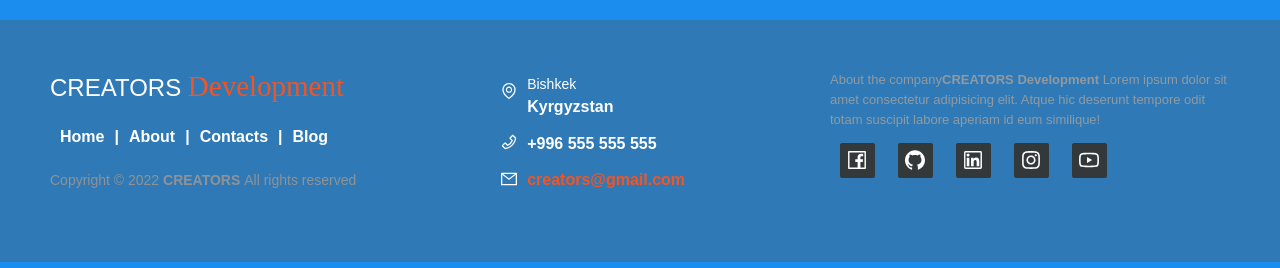
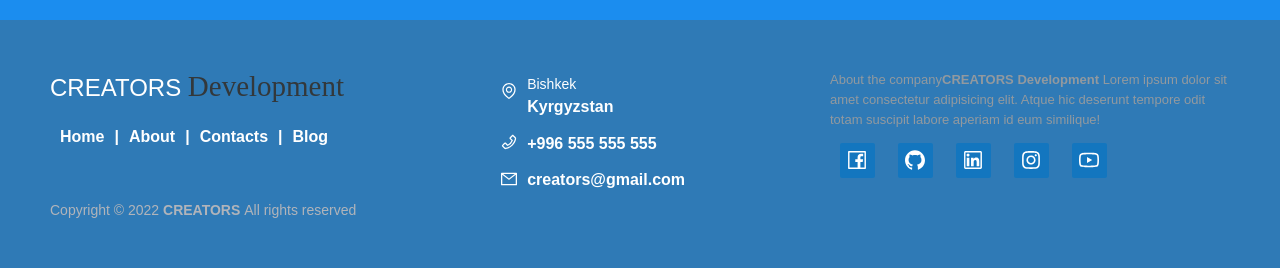
Before and after one commit to azimkg/CREATORS, a React (Create React App) app: page / in a window 1280 px wide. Shown: the part 2332-2600 px from the top of the page. Built offline with nearby package versions, Linux system fonts and the light colour scheme; a web font is replaced by a local one.

Commit message:
new footer v2

```diff
--- a/src/components/Footer/Footer.css
+++ b/src/components/Footer/Footer.css
@@ -1,5 +1,6 @@
 footer {
   background-color: rgb(47, 122, 182);
+  margin-bottom: 0;
 }
 
 .footer-main {
@@ -42,21 +43,26 @@ li {
 }
 
 .footer-left a:hover {
-  color: rgb(243, 84, 35);
+  color: #33383b;;
 }
 .footer-left p {
   margin-top: 20px;
 }
-.footer-left h3 span {
-  color: rgb(243, 84, 35);
-  font: normal 29px "cookie", cursive;
+.footer-left h3 {
+  color: #ffff;
+  font: normal 29px;
+}
+
+.footer-left span{
+    color: #33383b;
+    font: normal 29px cursive;
 }
 
 .footer-left-copyright {
-  color: #8f9296;
+  color: #b1b4ba;
   font-size: 14px;
   font-weight: normal;
-  margin-top: 70px;
+  margin-top: 50px !important;
 }
 
 .footer-left-links a {
@@ -73,7 +79,7 @@ li {
   width: 35px;
   height: 35px;
   cursor: pointer;
-  background-color: #33383b;
+  background-color: #0875c3b5;
   border-radius: 2px;
   font-size: 20px;
   color: #ffff;
@@ -84,7 +90,7 @@ li {
 }
 
 .footer-right-icons ul li a:hover {
-  background-color: rgb(243, 84, 35);
+    background-color: #33383b;
 }
 
 .footer-center p {
@@ -102,8 +108,12 @@ li {
 }
 
 .footer-center a {
-  color: rgb(243, 84, 35);
+  color: #ffff;
   text-decoration: none;
+}
+
+.footer-center a:hover{
+    color: #33383b;;
 }
 
 .footer-center-icons {
```
